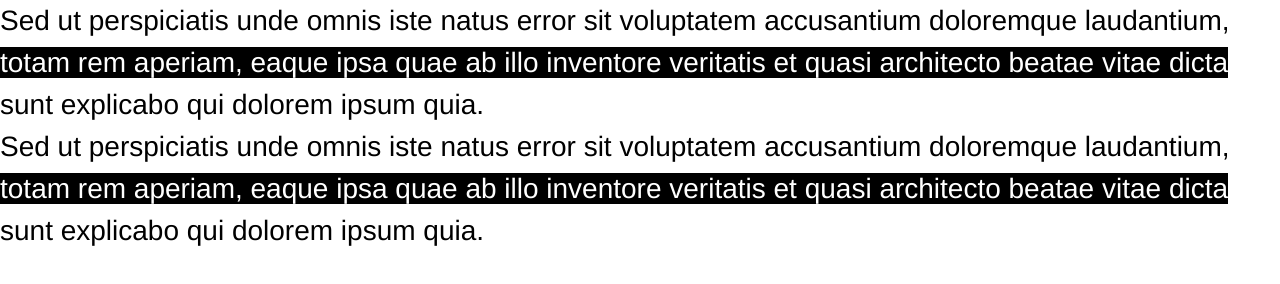
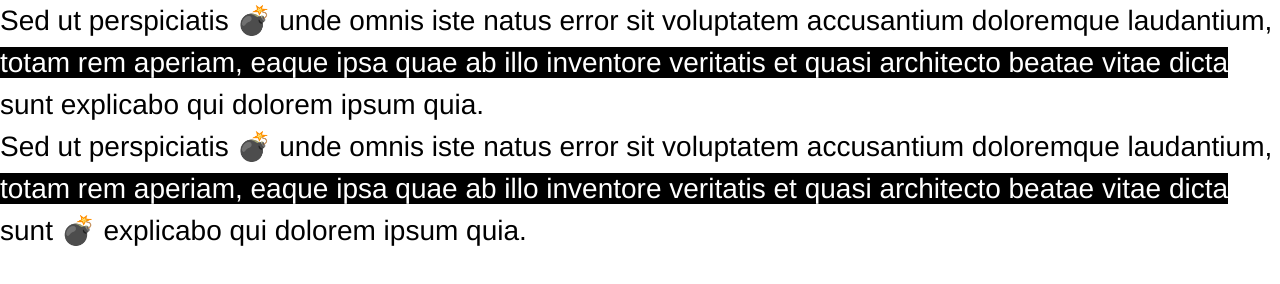
Before and after one commit to hellojasonbooth/paragraph-splitter, a website: page src/index.html in a window 1280 px wide. Drawn offline with nearby package versions, Linux system fonts and the light colour scheme; files that its build step writes are made by us from their sources.

Commit message:
testing emoji compatibility

```diff
--- a/src/index.html
+++ b/src/index.html
@@ -10,11 +10,11 @@
 	<body>
 
 		<div>
-
-			<p>Sed ut perspiciatis unde omnis iste natus error sit voluptatem accusantium doloremque laudantium, totam rem aperiam, eaque ipsa quae ab illo inventore veritatis et quasi architecto beatae vitae dicta sunt explicabo qui dolorem ipsum quia.</p>
+			<!-- Works with Emoji too -->
+			<p>Sed ut perspiciatis 💣 unde omnis iste natus error sit voluptatem accusantium doloremque laudantium, totam rem aperiam, eaque ipsa quae ab illo inventore veritatis et quasi architecto beatae vitae dicta sunt explicabo qui dolorem ipsum quia.</p>
 
 
-			<p>Sed ut perspiciatis unde omnis iste natus error sit voluptatem accusantium doloremque laudantium, totam rem aperiam, eaque ipsa quae ab illo inventore veritatis et quasi architecto beatae vitae dicta sunt explicabo qui dolorem ipsum quia.</p>
+			<p>Sed ut perspiciatis 💣 unde omnis iste natus error sit voluptatem accusantium doloremque laudantium, totam rem aperiam, eaque ipsa quae ab illo inventore veritatis et quasi architecto beatae vitae dicta sunt 💣 explicabo qui dolorem ipsum quia.</p>
 
 		</div>
 
```
Also changed, not shown: dist/index.html.
